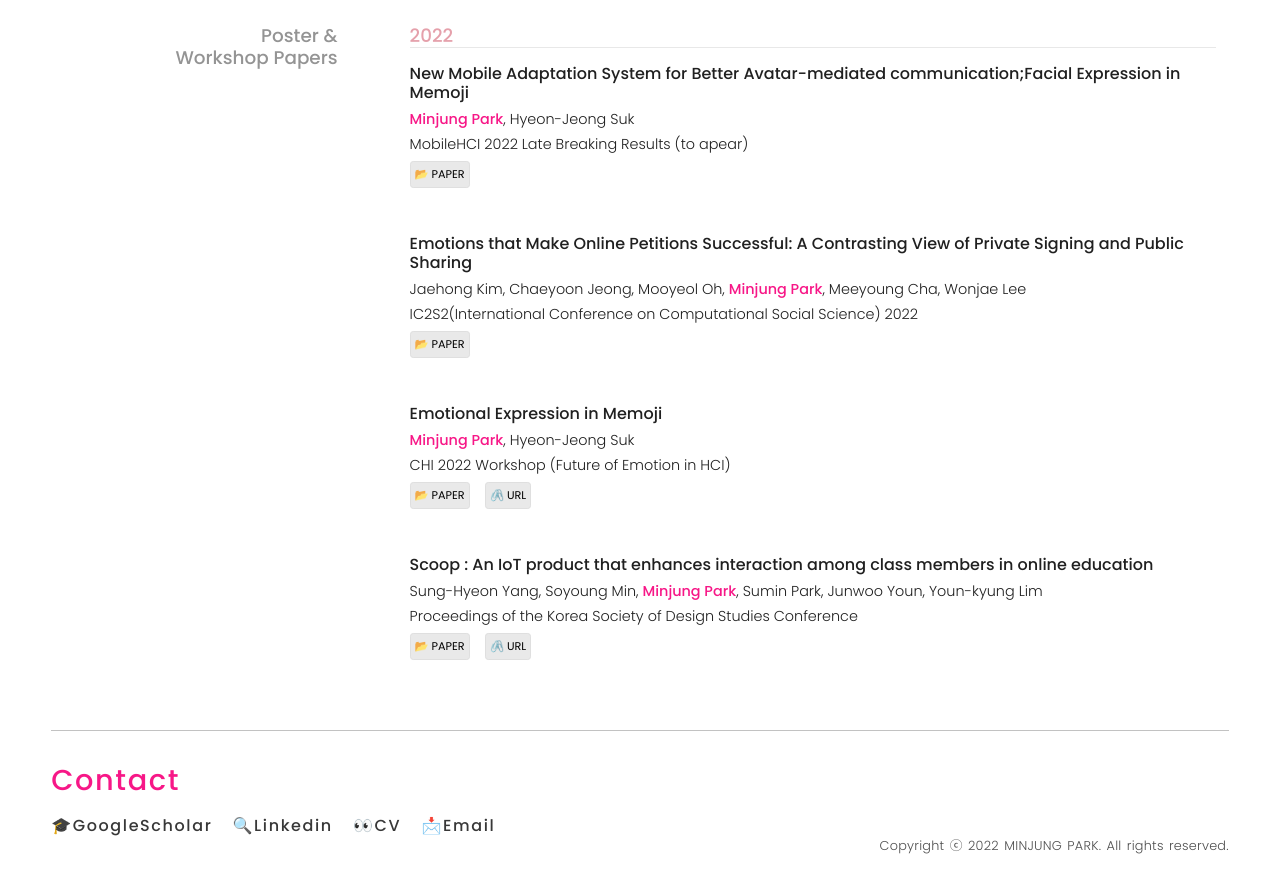
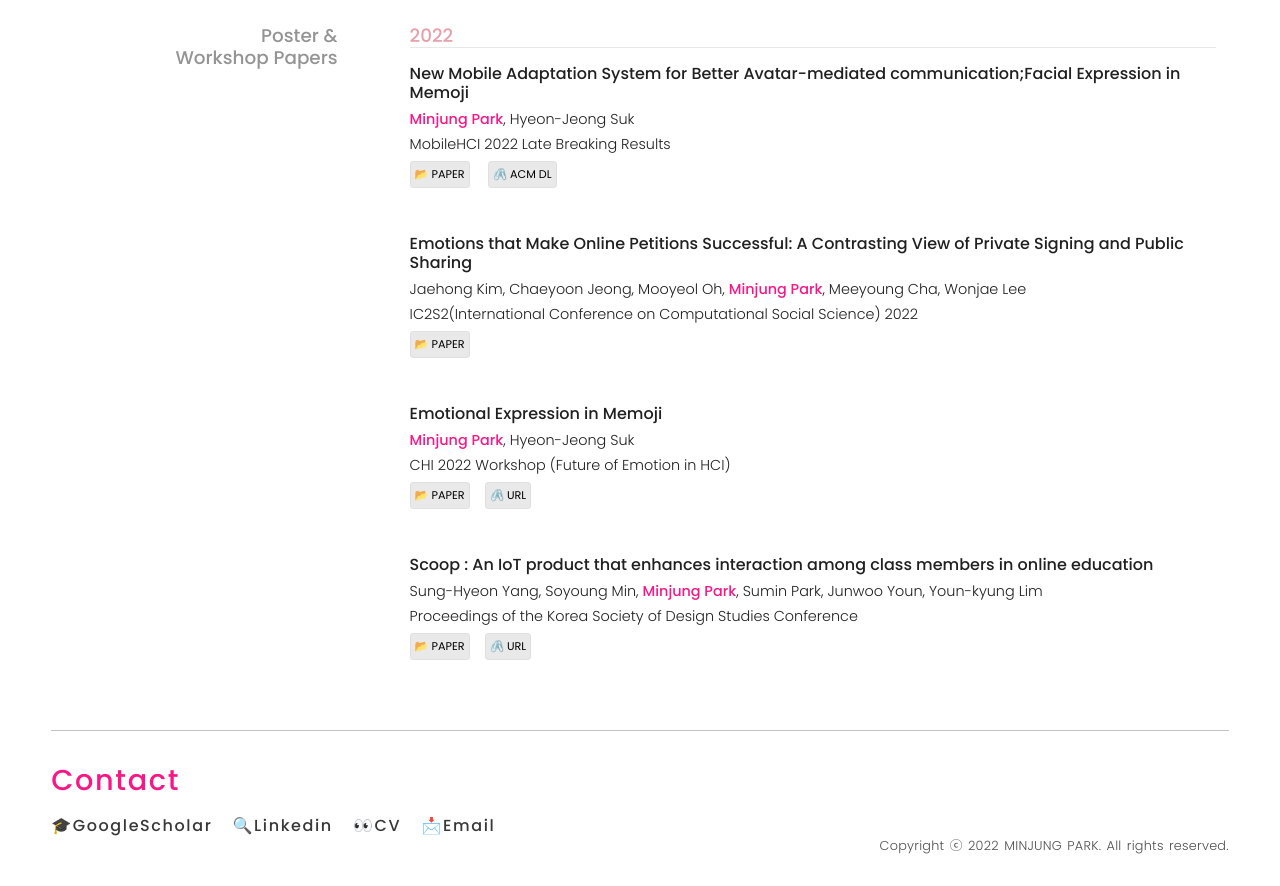
Before and after one commit to MinjungPark1/page, a plain HTML site: page html/publication_2.html in a window 1280 px wide. Shown: the part 880-1766 px from the top of the page. Drawn offline with nearby package versions, Linux system fonts and the light colour scheme.

Commit message:
final_version

```diff
--- a/html/publication_2.html
+++ b/html/publication_2.html
@@ -132,8 +132,8 @@
 
                 <h2>New Mobile Adaptation System for Better Avatar-mediated communication;Facial Expression in Memoji</h3>
                 <h3><span class="me">Minjung Park</span>, Hyeon-Jeong Suk</h3>
-                <h4>MobileHCI 2022 Late Breaking Results (to apear)</h4>
-                <p><a href="../files/New Mobile Adaptation System for Better Avatar-mediated communication; Facial Expressions in Memoji.pdf" target="_blank"><button class="button button1">📂 PAPER</button></a></p>
+                <h4>MobileHCI 2022 Late Breaking Results</h4>
+                <p><a href="../files/New Mobile Adaptation System for Better Avatar-mediated communication; Facial Expressions in Memoji.pdf" target="_blank"><button class="button button1">📂 PAPER</button></a> &nbsp;&nbsp;&nbsp;&nbsp;&nbsp;<a href="https://dl.acm.org/doi/10.1145/3528575.3551437" target="_blank"><button class="button button1">🖇️ ACM DL</button></a></p>
                     <!--<a href="https://dl.acm.org/doi/abs/10.1145/3461778.3462056"><button class="button button1">🖇️ ACM DL</button></a></p>   -->
                 <!--<button type="button" class="button button1">📂 PAPER</button>
     -->
```
Also changed, not shown: index.html (+2 -2 lines), 3 other files.
